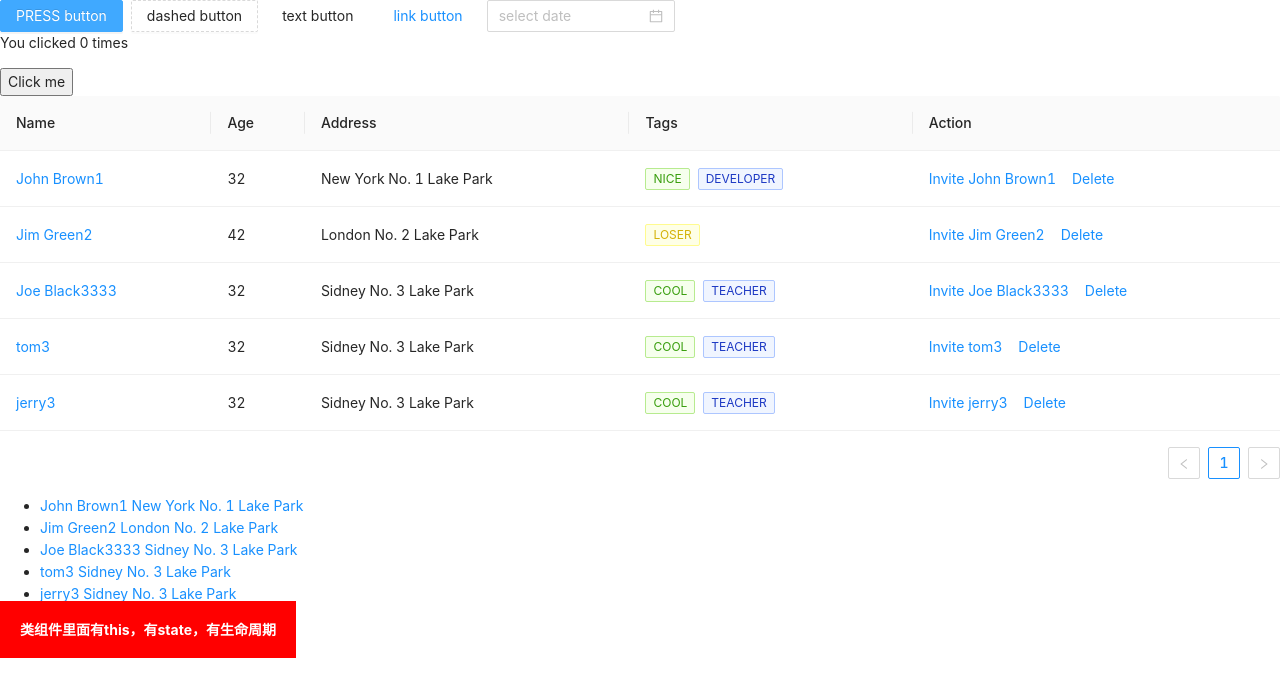
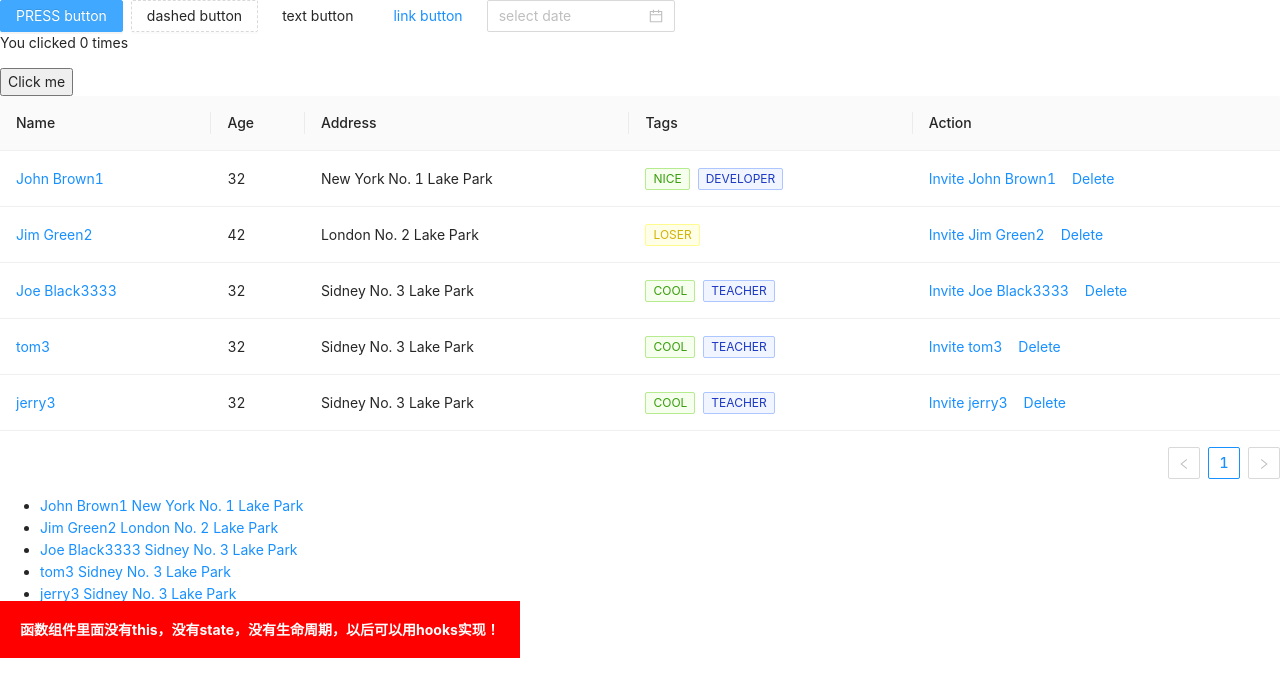
Before and after one commit to rexzhang4799/my-app, a React (Create React App) app: page / in a window 1280 px wide. Shown: the top 696 px of the page. Built offline with nearby package versions, Linux system fonts and the light colour scheme.

Commit message:
modif weather

```diff
--- a/src/components/Weather.jsx
+++ b/src/components/Weather.jsx
@@ -1,11 +1,21 @@
 import React, { Component } from 'react';
 import Hello from './Weather.module.css';
-export default class Weather extends Component {
+/* class Weather extends Component {
     render() {
         return (
-            <span className={Hello.title}>
+            <span className={ergou.title}>
                 类组件里面有this，有state，有生命周期
             </span>
         )
     }
+} */
+const Weather = () => {
+    return(
+        <span className={Hello.title}>
+                函数组件里面没有this，没有state，没有生命周期，以后可以用hooks实现！
+        </span>
+    )
 }
+
+
+export default Weather;
```
